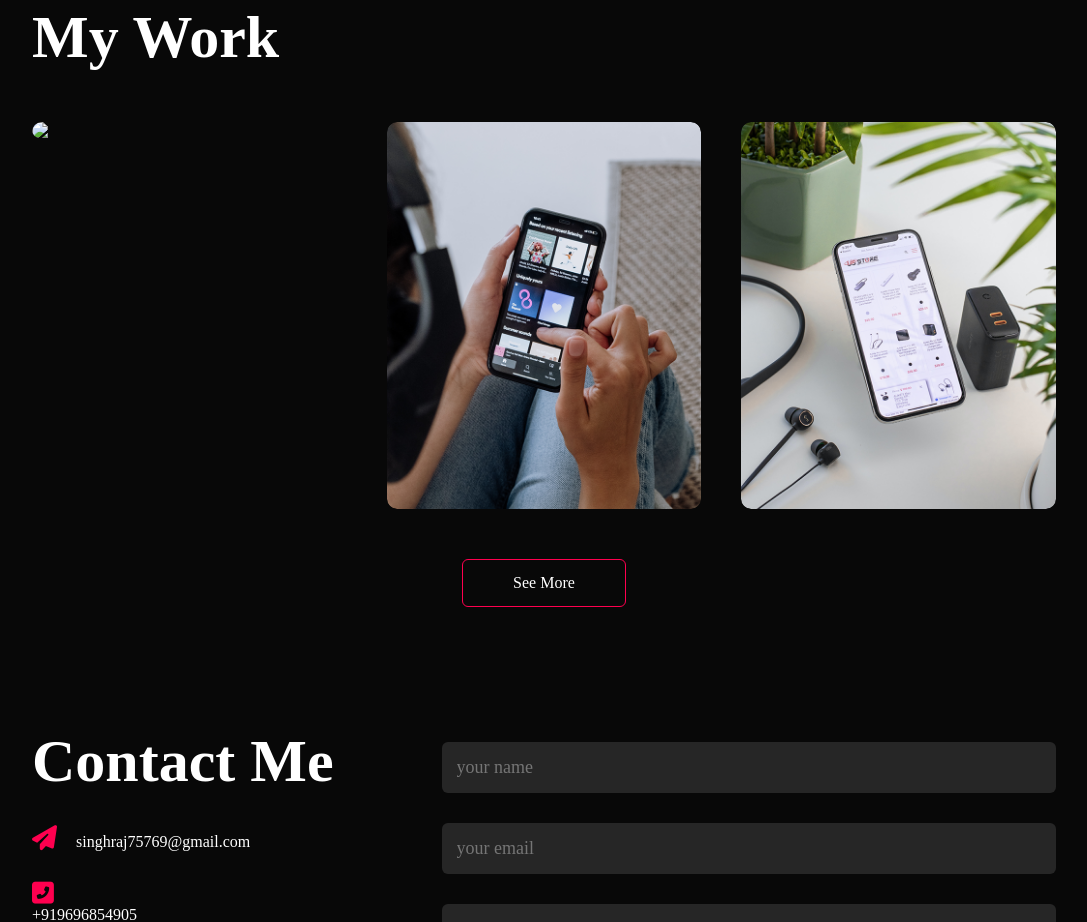
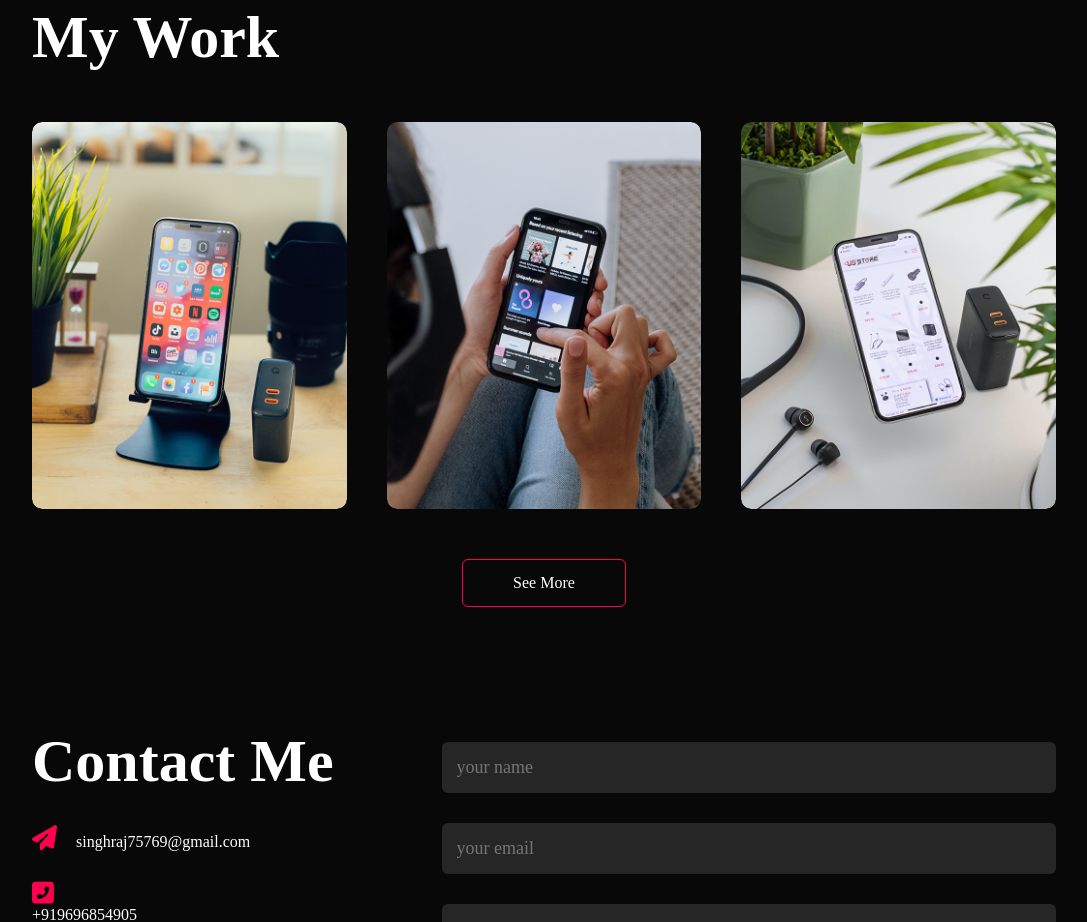
Before and after one commit to datamind321/portfolio-website, a plain HTML site: page index.html in a window 1280 px wide. Shown: the part 2440-3362 px from the top of the page, without its empty margins (96-1183 px from the left). Drawn offline with Linux system fonts and the light colour scheme.

Commit message:
Update index.html

```diff
--- a/index.html
+++ b/index.html
@@ -149,7 +149,7 @@
 
             <div class="work-list">
             <div class="work">
-                <img src="images/ecom.png">
+                <img src="images/work-1.png">
                 <div class="layer">
                     <h3>E Commerce Full Stack Web Application</h3>
                     <p>Django Web Application - Fully Responsive E-Commerce Website developed by me</p>
```
